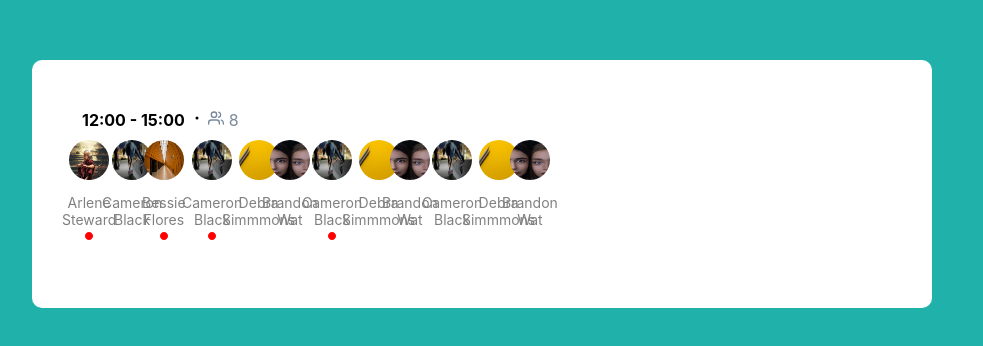
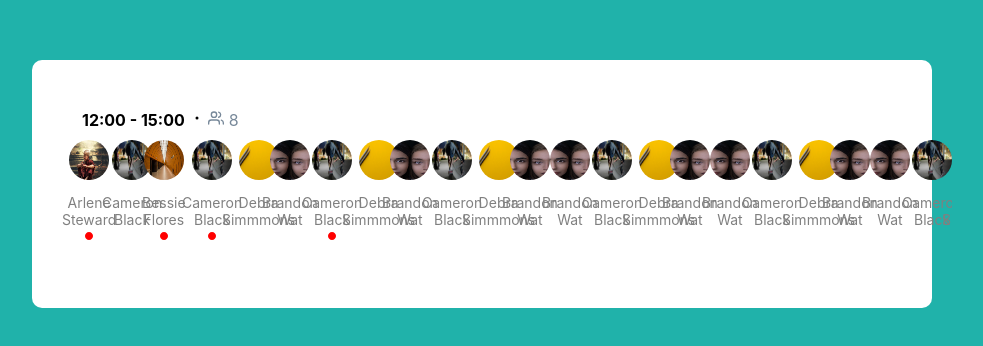
Before and after one commit to Zaibi727/Collection-of-Designs, a React (Create React App) app: page / in a window 1280 px wide. Shown: the part 216-562 px from the top of the page, without its empty margins (158-1141 px from the left). Built offline with nearby package versions, Linux system fonts and the light colour scheme.

Commit message:
Update ProfileData.jsx

```diff
--- a/src/components/ProflieCards/ProfileData.jsx
+++ b/src/components/ProflieCards/ProfileData.jsx
@@ -73,6 +73,150 @@ const ProfileData = [
             image: './images/eight7.jpg',
             Iconone: <GoPrimitiveDot  style={{color: 'transparent'}}/>
         },
+        {
+            id:"13",
+            name: 'Brandon Wat',
+            image: './images/eight7.jpg',
+            Iconone: <GoPrimitiveDot  style={{color: 'transparent'}}/>
+        },
+        {
+            id:"14",
+            name: 'Cameron Black',
+            image: './images/eight3.jpg',
+            Iconone: <GoPrimitiveDot  style={{color: 'transparent'}}/>
+        },
+        {
+            id:"15",
+            name: 'Debra Simmmons',
+            image: './images/eight5.jpg',
+            Iconone: <GoPrimitiveDot  style={{color: 'transparent'}}/>
+        },
+        {
+            id:"16",
+            name: 'Brandon Wat',
+            image: './images/eight7.jpg',
+            Iconone: <GoPrimitiveDot  style={{color: 'transparent'}}/>
+        },
+        {
+            id:"17",
+            name: 'Brandon Wat',
+            image: './images/eight7.jpg',
+            Iconone: <GoPrimitiveDot  style={{color: 'transparent'}}/>
+        },
+        {
+            id:"18",
+            name: 'Cameron Black',
+            image: './images/eight3.jpg',
+            Iconone: <GoPrimitiveDot  style={{color: 'transparent'}}/>
+        },
+        {
+            id:"19",
+            name: 'Debra Simmmons',
+            image: './images/eight5.jpg',
+            Iconone: <GoPrimitiveDot  style={{color: 'transparent'}}/>
+        },
+        {
+            id:"20",
+            name: 'Brandon Wat',
+            image: './images/eight7.jpg',
+            Iconone: <GoPrimitiveDot  style={{color: 'transparent'}}/>
+        },
+        {
+            id:"21",
+            name: 'Brandon Wat',
+            image: './images/eight7.jpg',
+            Iconone: <GoPrimitiveDot  style={{color: 'transparent'}}/>
+        },
+        {
+            id:"22",
+            name: 'Cameron Black',
+            image: './images/eight3.jpg',
+            Iconone: <GoPrimitiveDot  style={{color: 'transparent'}}/>
+        },
+        {
+            id:"23",
+            name: 'Debra Simmmons',
+            image: './images/eight5.jpg',
+            Iconone: <GoPrimitiveDot  style={{color: 'transparent'}}/>
+        },
+        {
+            id:"24",
+            name: 'Brandon Wat',
+            image: './images/eight7.jpg',
+            Iconone: <GoPrimitiveDot  style={{color: 'transparent'}}/>
+        },
+        {
+            id:"25",
+            name: 'Brandon Wat',
+            image: './images/eight7.jpg',
+            Iconone: <GoPrimitiveDot  style={{color: 'transparent'}}/>
+        },
+        {
+            id:"26",
+            name: 'Cameron Black',
+            image: './images/eight3.jpg',
+            Iconone: <GoPrimitiveDot  style={{color: 'transparent'}}/>
+        },
+        {
+            id:"27",
+            name: 'Debra Simmmons',
+            image: './images/eight5.jpg',
+            Iconone: <GoPrimitiveDot  style={{color: 'transparent'}}/>
+        },
+        {
+            id:"28",
+            name: 'Brandon Wat',
+            image: './images/eight7.jpg',
+            Iconone: <GoPrimitiveDot  style={{color: 'transparent'}}/>
+        },
+        {
+            id:"29",
+            name: 'Brandon Wat',
+            image: './images/eight7.jpg',
+            Iconone: <GoPrimitiveDot  style={{color: 'transparent'}}/>
+        },
+        {
+            id:"30",
+            name: 'Cameron Black',
+            image: './images/eight3.jpg',
+            Iconone: <GoPrimitiveDot  style={{color: 'transparent'}}/>
+        },
+        {
+            id:"31",
+            name: 'Debra Simmmons',
+            image: './images/eight5.jpg',
+            Iconone: <GoPrimitiveDot  style={{color: 'transparent'}}/>
+        },
+        {
+            id:"33",
+            name: 'Brandon Wat',
+            image: './images/eight7.jpg',
+            Iconone: <GoPrimitiveDot  style={{color: 'transparent'}}/>
+        },
+        {
+            id:"34",
+            name: 'Brandon Wat',
+            image: './images/eight7.jpg',
+            Iconone: <GoPrimitiveDot  style={{color: 'transparent'}}/>
+        },
+        {
+            id:"35",
+            name: 'Brandon Wat',
+            image: './images/eight7.jpg',
+            Iconone: <GoPrimitiveDot  style={{color: 'transparent'}}/>
+        },
+        {
+            id:"36",
+            name: 'Brandon Wat',
+            image: './images/eight7.jpg',
+            Iconone: <GoPrimitiveDot  style={{color: 'transparent'}}/>
+        },
+        {
+            id:"37",
+            name: 'Brandon Wat',
+            image: './images/eight7.jpg',
+            Iconone: <GoPrimitiveDot  style={{color: 'transparent'}}/>
+        },
     ]
 
 export default ProfileData;
```
